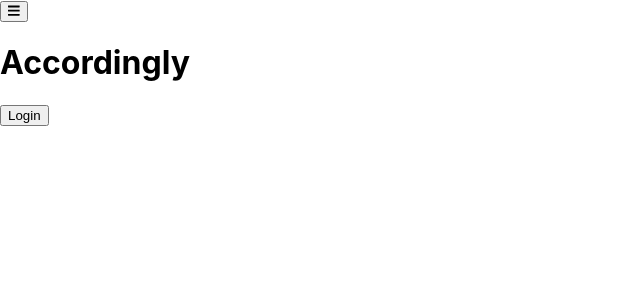
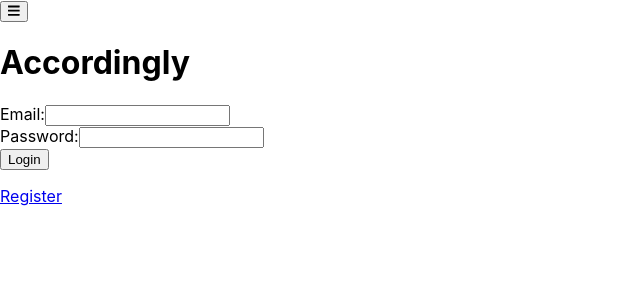
Before and after one commit to fatimanguyen2/accordingly, a React (Create React App) app in the folder client/: page / in a window 1280 px wide. Shown: the top 300 px of the page, without its empty margins (0-640 px from the left). Built offline with nearby package versions, Linux system fonts and the light colour scheme.

Commit message:
make basic structure for index login

```diff
--- a/client/src/components/Login/Form.jsx
+++ b/client/src/components/Login/Form.jsx
@@ -1,7 +1,15 @@
-import React from 'react';
+import React, { useState } from 'react';
 
 export const Form = () => {
+  const [email, setEmail] = useState('');
+  const [password, setPassword] = useState('');
+
   return (
-    <form></form>
+    <form autoComplete='off' onSubmit={event => event.preventDefault()}>
+      <label htmlFor='email'>Email:</label>
+      <input id='email' value={email} onChange={event => setEmail(event.target.value)} /><br />
+      <label htmlFor='password'>Password:</label>
+      <input id='password' value={password} onChange={event => setPassword(event.target.value)} type='password'/>
+    </form>
   )
 };
--- a/client/src/components/Login/index.jsx
+++ b/client/src/components/Login/index.jsx
@@ -1,4 +1,5 @@
 import React from 'react';
+import { Link } from 'react-router-dom';
 
 import { Button } from '../Button';
 import { LogoRing } from './LogoRing';
@@ -8,7 +9,9 @@ export const Login = props => {
   return (
     <div>
       <LogoRing />
+      <Form/>
       <Button onClick={() => { }}>Login</Button>
+      <p><Link to='/register'>Register</Link></p>
     </div>
   );
 };
--- a/client/src/components/Nav/NavMenu.jsx
+++ b/client/src/components/Nav/NavMenu.jsx
@@ -1,6 +1,6 @@
 import React from 'react';
 import moment from 'moment';
-import { Link } from 'react-router-dom'
+import { Link } from 'react-router-dom';
 const classnames = require('classnames');
 
 export const NavMenu = (props) => {
--- a/client/src/components/Settings.jsx
+++ b/client/src/components/Settings.jsx
@@ -6,7 +6,7 @@ import { faMapMarkerAlt, faClock } from '@fortawesome/free-solid-svg-icons';
 
 export const Settings = props => {
   const [address, setAddress] = useState('');
-  const [startOfDay, setStartOfDay] = useState('');
+  const [password, setpassword] = useState('');
   const [showButton, setShowButton] = useState(false);
 
   const handleChange = (event, cb) => {
@@ -23,8 +23,8 @@ export const Settings = props => {
             <label htmlFor='address'><FontAwesomeIcon icon={faMapMarkerAlt}/>Home:</label>
             <input id='address' value={address} onChange={event => handleChange(event, setAddress)}/><br/>
             <p>We use your home location as the starting point of the day to predict and prepare your personalized suggestions.</p>
-            <label htmlFor='startOfDay'><FontAwesomeIcon icon={faClock}/>Start of Day:</label>
-            <input id='startOfDay' value={startOfDay} onChange={event => handleChange(event, setStartOfDay)} type='time'/>
+            <label htmlFor='password'><FontAwesomeIcon icon={faClock}/>Start of Day:</label>
+            <input id='password' value={password} onChange={event => handleChange(event, setpassword)} type='time'/>
             <p>The start of day setting determines when we will send you the daily notification for what to bring and help us know when you are getting ready at home.</p>
           </form>
           {showButton && <Button onClick={() => console.log('axios update')}>Save</Button>}
```
